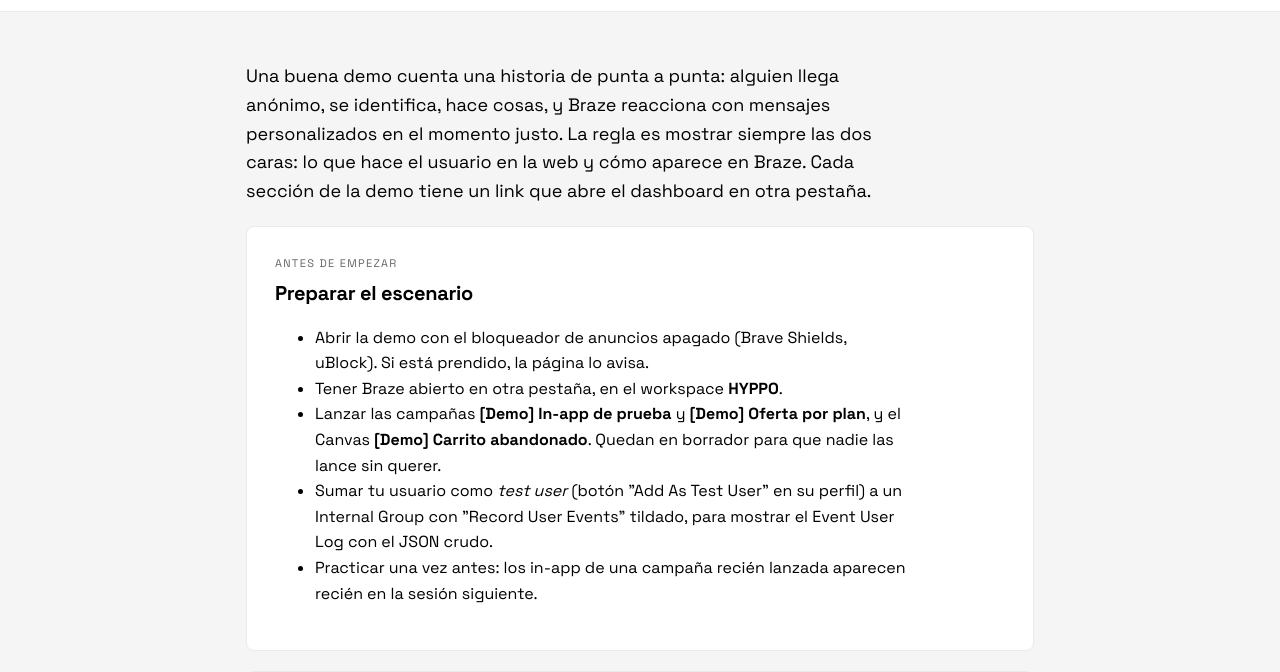
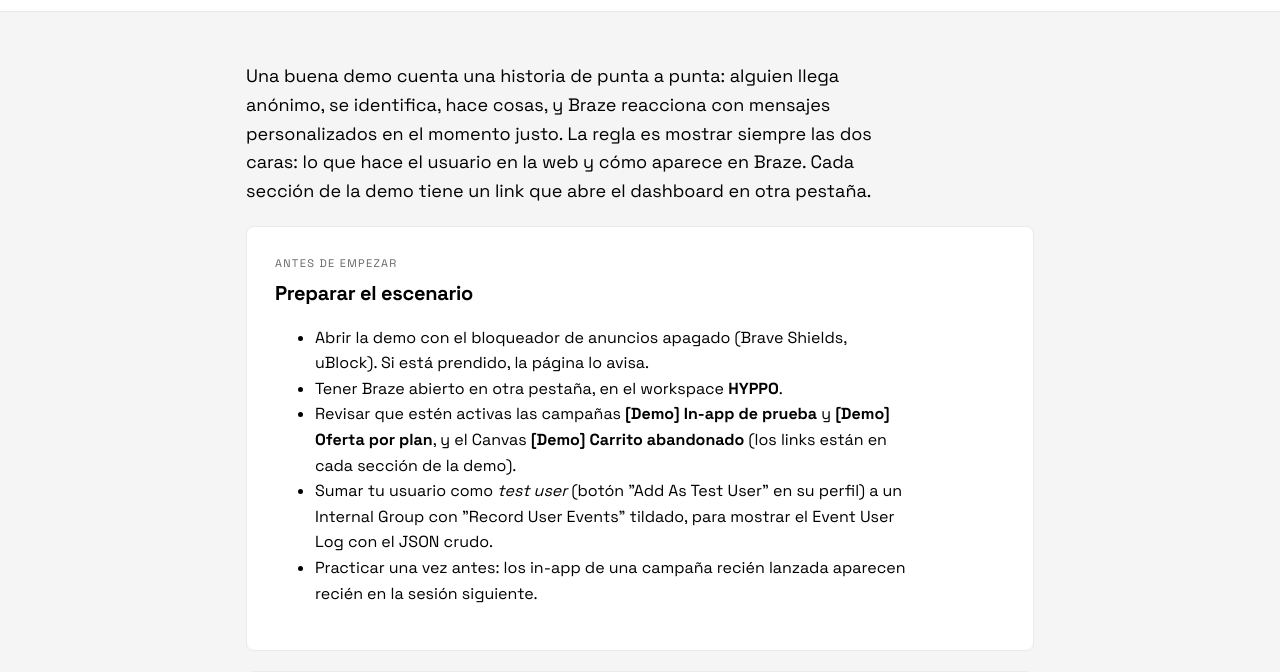
Before and after one commit to GoHyppo/hyppo-demo-braze, a plain HTML site: page guia.html in a window 1280 px wide. Shown: the part 95-767 px from the top of the page. Drawn offline with Linux system fonts and the light colour scheme.

Commit message:
Guía y README: las campañas de la demo ya están activas
Co-Authored-By: Claude Opus 5.5 <noreply@anthropic.com>

```diff
--- a/guia.html
+++ b/guia.html
@@ -27,7 +27,7 @@
       <ul>
         <li>Abrir la demo con el bloqueador de anuncios apagado (Brave Shields, uBlock). Si está prendido, la página lo avisa.</li>
         <li>Tener Braze abierto en otra pestaña, en el workspace <strong>HYPPO</strong>.</li>
-        <li>Lanzar las campañas <strong>[Demo] In-app de prueba</strong> y <strong>[Demo] Oferta por plan</strong>, y el Canvas <strong>[Demo] Carrito abandonado</strong>. Quedan en borrador para que nadie las lance sin querer.</li>
+        <li>Revisar que estén activas las campañas <strong>[Demo] In-app de prueba</strong> y <strong>[Demo] Oferta por plan</strong>, y el Canvas <strong>[Demo] Carrito abandonado</strong> (los links están en cada sección de la demo).</li>
         <li>Sumar tu usuario como <em>test user</em> (botón "Add As Test User" en su perfil) a un Internal Group con "Record User Events" tildado, para mostrar el Event User Log con el JSON crudo.</li>
         <li>Practicar una vez antes: los in-app de una campaña recién lanzada aparecen recién en la sesión siguiente.</li>
       </ul>
```
Also changed, not shown: 1 other file.
